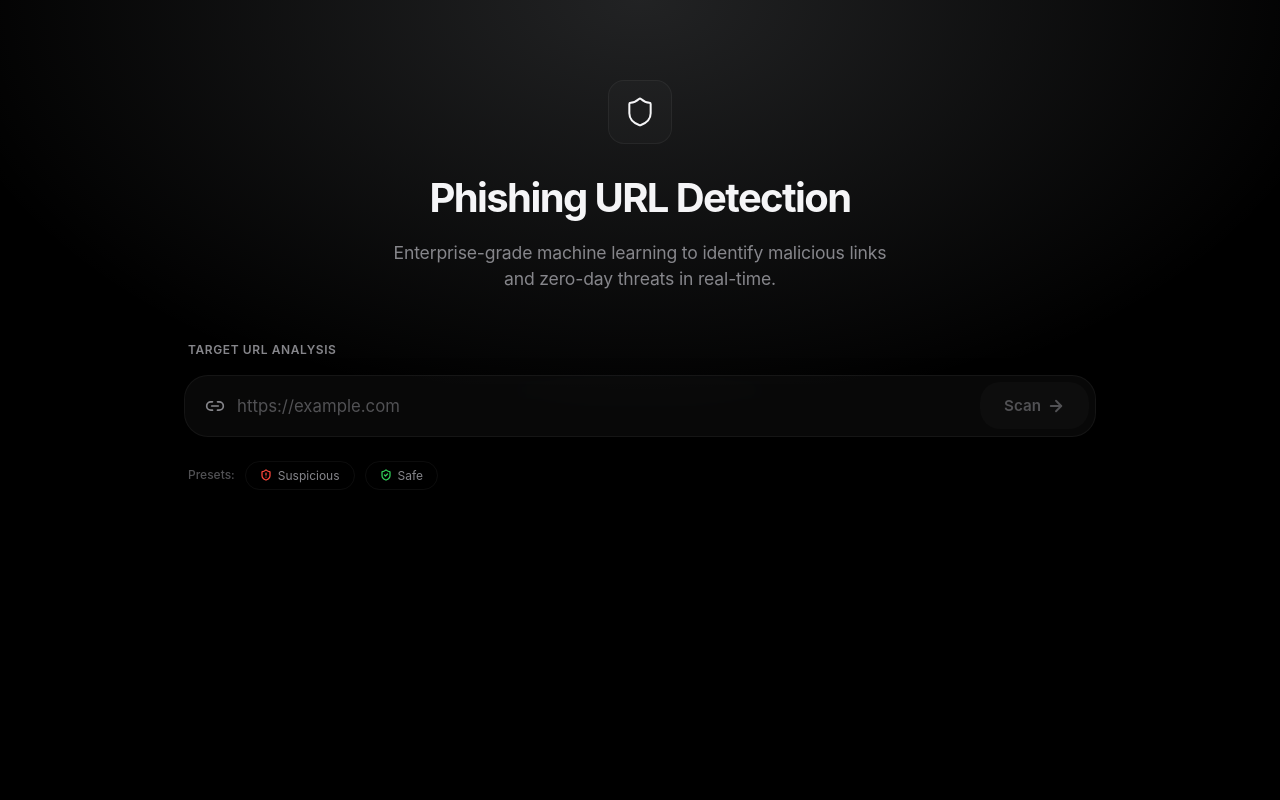
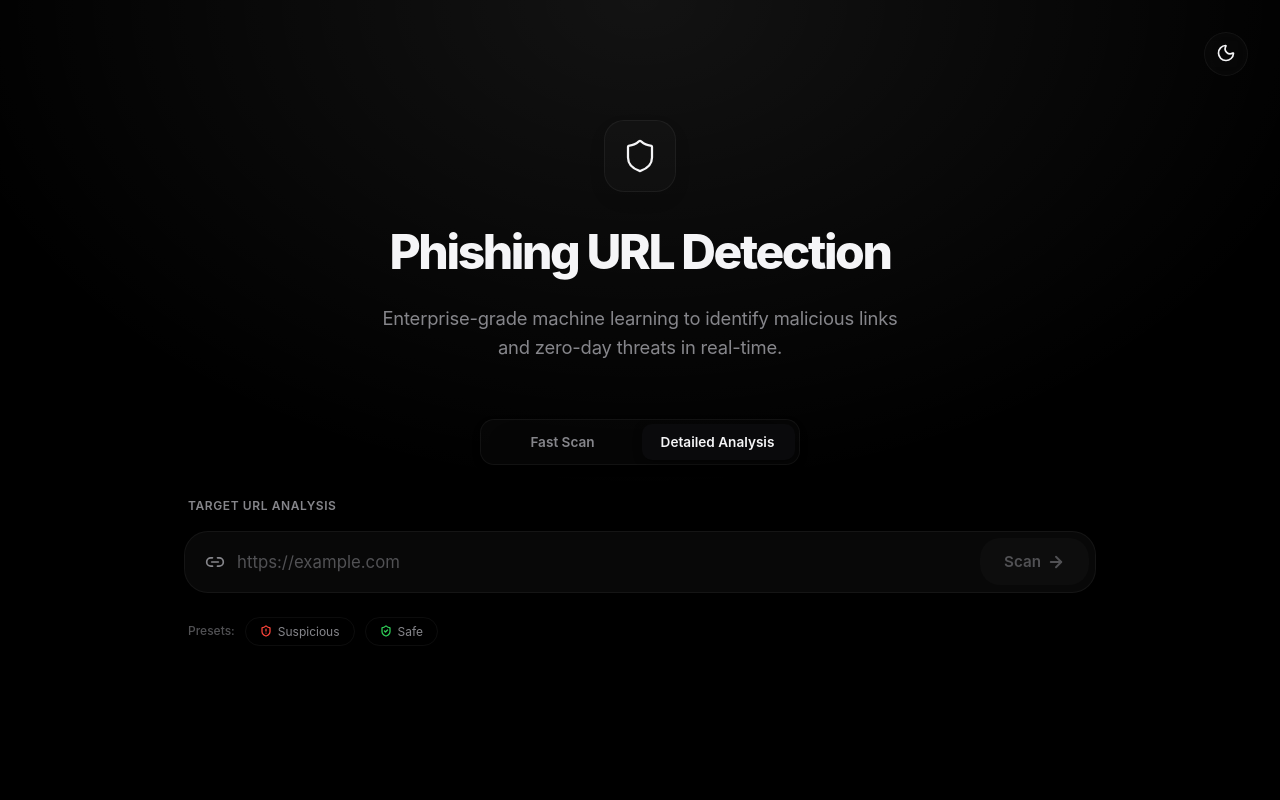
Before and after one commit to darekarbro/ML-Based-Phishing-URL-Detection, a React (Vite) app in the folder frontend/: page / in a window 1280 px wide. Shown: the top 800 px of the page. Built offline with nearby package versions, Linux system fonts and the light colour scheme.

Commit message:
fixed UIUX

```diff
--- a/frontend/src/App.jsx
+++ b/frontend/src/App.jsx
@@ -1,16 +1,31 @@
-import { useState } from 'react';
+import { useState, useEffect } from 'react';
 import { motion, AnimatePresence } from 'framer-motion';
 import { Shield, AlertCircle } from 'lucide-react';
 import './index.css';
 import { analyzeUrl } from './api';
 import SearchBar from './components/SearchBar';
 import ResultCard from './components/ResultCard';
+import ThemeToggle from './components/ThemeToggle';
+import ModeSelector from './components/ModeSelector';
 
 export default function App() {
   const [result, setResult] = useState(null);
   const [analyzedUrl, setAnalyzedUrl] = useState('');
   const [isLoading, setIsLoading] = useState(false);
   const [error, setError] = useState(null);
+  const [mode, setMode] = useState('detailed');
+  const [theme, setTheme] = useState(() => {
+    return localStorage.getItem('theme') || 'dark';
+  });
+
+  useEffect(() => {
+    document.documentElement.setAttribute('data-theme', theme);
+    localStorage.setItem('theme', theme);
+  }, [theme]);
+
+  const toggleTheme = () => {
+    setTheme(prev => prev === 'dark' ? 'light' : 'dark');
+  };
 
   const handleSearch = async (url) => {
     setIsLoading(true);
@@ -20,10 +35,9 @@ export default function App() {
 
     try {
       // Small artificial delay to let the user see the scanning animation
-      // since local API might be too fast to appreciate the UX
       await new Promise(r => setTimeout(r, 800));
 
-      const data = await analyzeUrl(url, 'detailed');
+      const data = await analyzeUrl(url, mode);
       setResult(data);
     } catch (err) {
       setError(err.message || 'Connection to inference engine failed.');
@@ -34,6 +48,8 @@ export default function App() {
 
   return (
     <div className="app-wrapper">
+      <ThemeToggle theme={theme} toggleTheme={toggleTheme} />
+
       {/* Pearl Mist Background with Top Glow */}
       <div className="pearl-mist-bg" />
 
@@ -47,7 +63,7 @@ export default function App() {
             animate={{ scale: 1, opacity: 1 }}
             transition={{ duration: 0.5, ease: "easeOut" }}
           >
-            <Shield size={32} strokeWidth={1.5} />
+            <Shield size={36} strokeWidth={1.5} />
           </motion.div>
           <motion.h1
             className="app-title"
@@ -66,6 +82,9 @@ export default function App() {
             Enterprise-grade machine learning to identify malicious links and zero-day threats in real-time.
           </motion.p>
         </header>
+
+        {/* Mode Selector */}
+        <ModeSelector mode={mode} setMode={setMode} />
 
         {/* Input Region */}
         <SearchBar onSearch={handleSearch} isLoading={isLoading} />
--- /dev/null
+++ b/frontend/src/components/ModeSelector.jsx
@@ -0,0 +1,34 @@
+import { motion } from 'framer-motion';
+
+export default function ModeSelector({ mode, setMode }) {
+  const modes = [
+    { id: 'fast', label: 'Fast Scan' },
+    { id: 'detailed', label: 'Detailed Analysis' }
+  ];
+
+  return (
+    <div className="mode-selector-wrapper">
+      <div className="segmented-control">
+        {modes.map((m) => (
+          <button
+            key={m.id}
+            className={`mode-btn ${mode === m.id ? 'active' : ''}`}
+            onClick={() => setMode(m.id)}
+            style={{ flex: 1 }}
+          >
+            {m.label}
+          </button>
+        ))}
+        <motion.div
+          className="mode-indicator"
+          initial={false}
+          animate={{
+            left: mode === 'fast' ? '4px' : 'calc(50% + 2px)',
+            width: 'calc(50% - 6px)'
+          }}
+          transition={{ type: 'spring', stiffness: 400, damping: 35 }}
+        />
+      </div>
+    </div>
+  );
+}
--- a/frontend/src/components/ResultCard.jsx
+++ b/frontend/src/components/ResultCard.jsx
@@ -104,7 +104,7 @@ function FeatureRow({ name, value }) {
 }
 
 export default function ResultCard({ result, url }) {
-  const [showFeatures, setShowFeatures] = useState(false);
+  const [showFeatures, setShowFeatures] = useState(true);
   const { probability, features } = result;
   const verdict = getVerdict(probability);
   const Icon = verdict.icon;
@@ -183,10 +183,16 @@ export default function ResultCard({ result, url }) {
                     <div className="chart-container">
                       <ResponsiveContainer width="100%" height="100%">
                         <RadarChart cx="50%" cy="50%" outerRadius="70%" data={radarData}>
-                          <PolarGrid stroke="rgba(255,255,255,0.1)" />
-                          <PolarAngleAxis dataKey="subject" tick={{ fill: '#86868b', fontSize: 11 }} />
+                          <PolarGrid stroke="var(--chart-grid)" />
+                          <PolarAngleAxis dataKey="subject" tick={{ fill: 'var(--text-secondary)', fontSize: 11, fontWeight: 500 }} />
                           <Tooltip
-                            contentStyle={{ backgroundColor: 'rgba(20,20,22,0.9)', border: '1px solid rgba(255,255,255,0.1)', borderRadius: '8px' }}
+                            contentStyle={{
+                              backgroundColor: 'var(--bg-card)',
+                              border: '1px solid var(--border-color)',
+                              borderRadius: '12px',
+                              backdropFilter: 'blur(10px)',
+                              boxShadow: 'var(--shadow-card)'
+                            }}
                             itemStyle={{ color: verdict.color }}
                           />
                           <Radar
--- /dev/null
+++ b/frontend/src/components/ThemeToggle.jsx
@@ -0,0 +1,28 @@
+import { motion } from 'framer-motion';
+import { Sun, Moon } from 'lucide-react';
+
+export default function ThemeToggle({ theme, toggleTheme }) {
+  return (
+    <div className="top-bar">
+      <motion.button
+        className="theme-toggle-btn"
+        onClick={toggleTheme}
+        whileHover={{ scale: 1.05 }}
+        whileTap={{ scale: 0.95 }}
+        aria-label="Toggle Theme"
+      >
+        <motion.div
+          initial={false}
+          animate={{ rotate: theme === 'dark' ? 0 : 180 }}
+          transition={{ type: 'spring', stiffness: 200, damping: 10 }}
+        >
+          {theme === 'dark' ? (
+            <Moon size={20} strokeWidth={2} />
+          ) : (
+            <Sun size={20} strokeWidth={2} />
+          )}
+        </motion.div>
+      </motion.button>
+    </div>
+  );
+}
--- a/frontend/src/index.css
+++ b/frontend/src/index.css
@@ -2,13 +2,14 @@
 
 /* ========== CSS VARIABLES ========== */
 :root {
-  /* Apple-inspired True Dark Palette */
+  /* Default: Apple-inspired True Dark Palette */
   --bg-primary: #000000;
   --bg-secondary: #0a0a0c;
   --bg-card: rgba(255, 255, 255, 0.02);
   --bg-card-hover: rgba(255, 255, 255, 0.04);
   --border-color: rgba(255, 255, 255, 0.05);
   --border-focus: rgba(255, 255, 255, 0.15);
+  --chart-grid: rgba(255, 255, 255, 0.15);
 
   --accent-primary: #0a84ff; /* Apple Blue */
   --accent-secondary: #5e5ce6; /* Apple Indigo */
@@ -36,7 +37,30 @@
   --radius-xl: 24px;
 
   --shadow-card: 0 10px 40px rgba(0, 0, 0, 0.5);
-  --transition: all 0.2s cubic-bezier(0.25, 1, 0.5, 1);
+  --transition: all 0.3s cubic-bezier(0.25, 1, 0.5, 1);
+  --glass-bg: rgba(255, 255, 255, 0.02);
+}
+
+/* Light Theme Overrides */
+[data-theme='light'] {
+  --bg-primary: #f5f5f7;
+  --bg-secondary: rgba(0, 0, 0, 0.03);
+  --bg-card: #ffffff;
+  --bg-card-hover: #fbfbfd;
+  --border-color: rgba(0, 0, 0, 0.12);
+  --border-focus: rgba(0, 0, 0, 0.2);
+  --chart-grid: rgba(0, 0, 0, 0.15);
+
+  --safe-bg: rgba(48, 209, 88, 0.12);
+  --danger-bg: rgba(255, 69, 58, 0.12);
+  --warning-bg: rgba(255, 214, 10, 0.12);
+
+  --text-primary: #1d1d1f;
+  --text-secondary: #515154;
+  --text-muted: #86868b;
+
+  --shadow-card: 0 20px 40px rgba(0, 0, 0, 0.06);
+  --glass-bg: rgba(255, 255, 255, 0.7);
 }
 
 /* ========== RESET & BASE ========== */
@@ -61,7 +85,8 @@ body {
   position: relative;
   display: flex;
   flex-direction: column;
-  background-color: #000000;
+  background-color: var(--bg-primary);
+  transition: background-color 0.5s ease;
 }
 
 .pearl-mist-bg {
@@ -71,8 +96,9 @@ body {
   right: 0;
   bottom: 0;
   z-index: 0;
-  background: radial-gradient(ellipse 80% 60% at 50% 0%, rgba(226, 232, 240, 0.15), transparent 70%), #000000;
+  background: radial-gradient(ellipse 80% 60% at 50% 0%, var(--border-focus), transparent 70%);
   pointer-events: none;
+  opacity: 0.5;
 }
 
 .app-container {
@@ -80,42 +106,130 @@ body {
   z-index: 1;
   max-width: 960px;
   margin: 0 auto;
-  padding: 80px 24px 100px;
+  padding: 120px 24px 100px;
   width: 100%;
   flex: 1;
 }
 
+/* ========== TOP BAR (Theme Toggle) ========== */
+.top-bar {
+  position: absolute;
+  top: 32px;
+  right: 32px;
+  z-index: 10;
+}
+
+.theme-toggle-btn {
+  background: var(--bg-card);
+  border: 1px solid var(--border-color);
+  width: 44px;
+  height: 44px;
+  border-radius: 50%;
+  display: flex;
+  align-items: center;
+  justify-content: center;
+  cursor: pointer;
+  color: var(--text-primary);
+  transition: var(--transition);
+  backdrop-filter: blur(10px);
+  -webkit-backdrop-filter: blur(10px);
+}
+
+.theme-toggle-btn:hover {
+  background: var(--bg-card-hover);
+  border-color: var(--border-focus);
+  transform: scale(1.05);
+}
+
 /* ========== HEADER ========== */
-.app-header { text-align: center; margin-bottom: 48px; }
+.app-header { text-align: center; margin-bottom: 56px; }
 
 .logo-wrapper {
   display: inline-flex;
   align-items: center;
   justify-content: center;
-  width: 64px;
-  height: 64px;
-  border-radius: 16px;
-  background: rgba(255,255,255,0.02);
+  width: 72px;
+  height: 72px;
+  border-radius: 20px;
+  background: var(--bg-card);
   border: 1px solid var(--border-color);
   margin-bottom: 24px;
   color: var(--text-primary);
+  box-shadow: 0 8px 16px rgba(0,0,0,0.1);
 }
 
 .app-title {
-  font-size: 2.5rem;
-  font-weight: 700;
-  letter-spacing: -0.04em;
+  font-size: 3rem;
+  font-weight: 800;
+  letter-spacing: -0.05em;
   color: var(--text-primary);
-  margin-bottom: 12px;
+  margin-bottom: 16px;
 }
 
 .app-subtitle {
-  font-size: 1.1rem;
+  font-size: 1.15rem;
   color: var(--text-secondary);
   font-weight: 400;
-  max-width: 500px;
+  max-width: 520px;
   margin: 0 auto;
   letter-spacing: -0.01em;
+  line-height: 1.6;
+}
+
+/* ========== MODE SELECTOR ========== */
+.mode-selector-wrapper {
+  display: flex;
+  justify-content: center;
+  margin-bottom: 32px;
+}
+
+.segmented-control {
+  display: flex;
+  background: var(--bg-card);
+  border: 1px solid var(--border-color);
+  padding: 4px;
+  border-radius: 14px;
+  position: relative;
+  backdrop-filter: blur(20px);
+  -webkit-backdrop-filter: blur(20px);
+  width: 100%;
+  max-width: 320px;
+  box-shadow: 0 4px 12px rgba(0,0,0,0.05);
+}
+
+.mode-btn {
+  position: relative;
+  z-index: 1;
+  padding: 10px 20px;
+  border: none;
+  background: none;
+  font-family: var(--font-family);
+  font-size: 0.85rem;
+  font-weight: 600;
+  color: var(--text-secondary);
+  cursor: pointer;
+  transition: color 0.3s ease;
+  white-space: nowrap;
+}
+
+.mode-btn.active {
+  color: var(--text-primary);
+}
+
+.mode-indicator {
+  position: absolute;
+  top: 4px;
+  left: 4px;
+  height: calc(100% - 8px);
+  background: var(--bg-card);
+  border-radius: 10px;
+  box-shadow: 0 2px 8px rgba(0,0,0,0.1);
+  z-index: 0;
+}
+
+[data-theme='dark'] .mode-indicator {
+  background: var(--bg-secondary);
+  box-shadow: 0 2px 8px rgba(0,0,0,0.4);
 }
 
 /* ========== SEARCH BAR ========== */
@@ -283,7 +397,7 @@ body {
 
 /* ========== RESULT CARD ========== */
 .result-card {
-  background: rgba(20, 20, 22, 0.4);
+  background: var(--glass-bg);
   border: 1px solid var(--border-color);
   border-radius: var(--radius-lg);
   padding: 40px;
```
Also changed, not shown: frontend/src/telemetry.css (+26 -16 lines), 1 other file (tests, documents, lock files or other folders).
